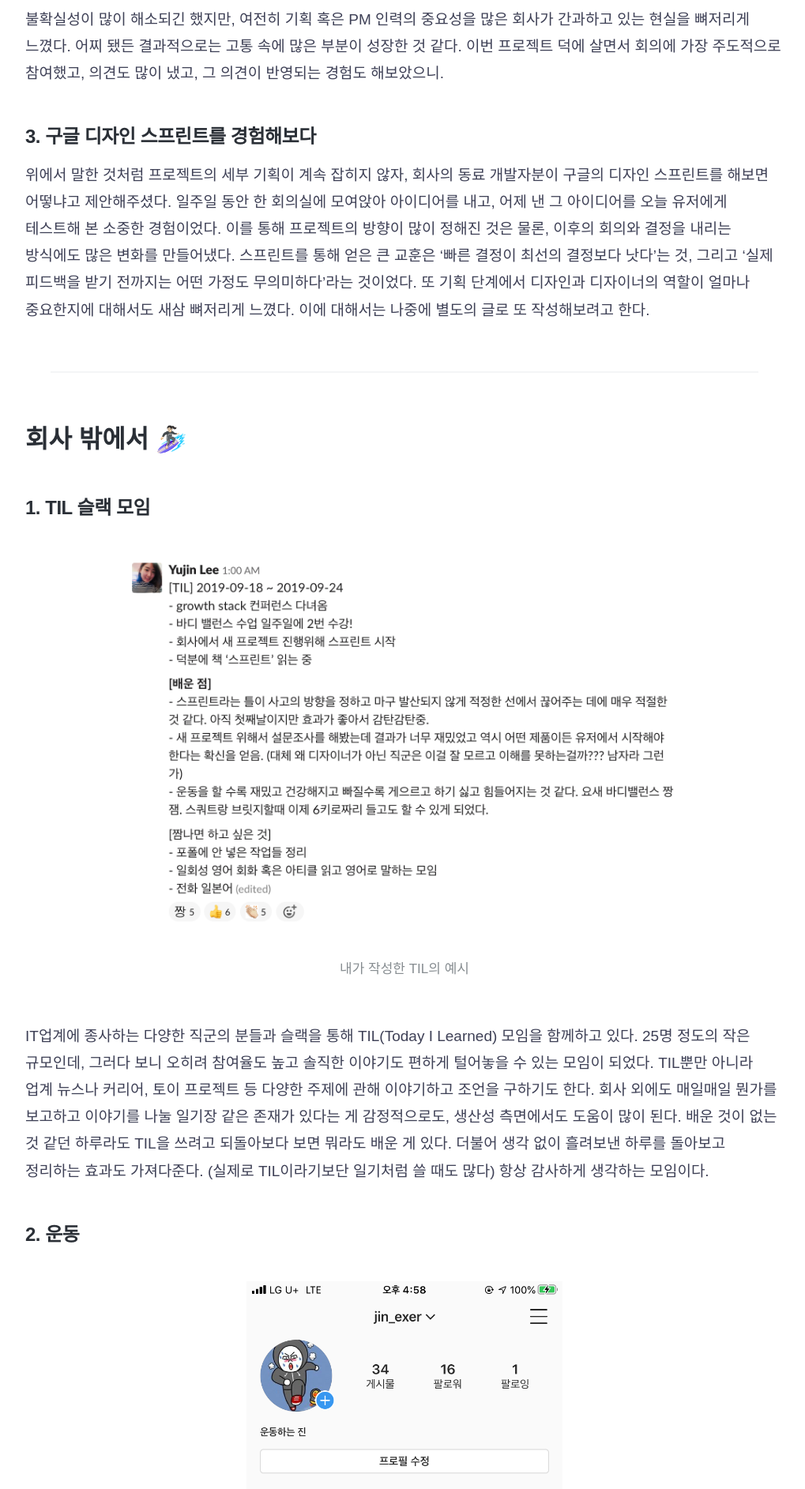
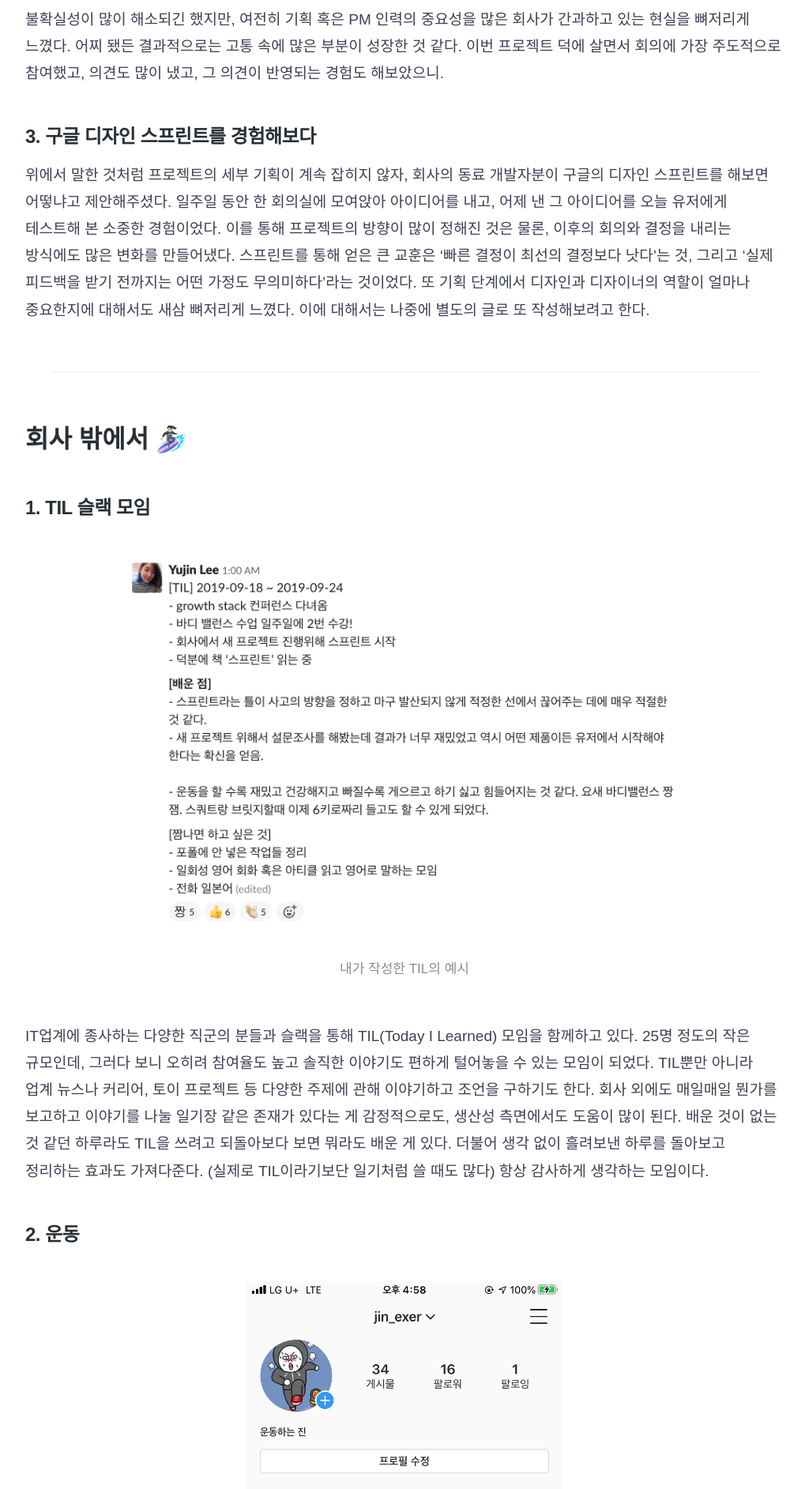
Before and after one commit to yujiinlee/yujiinlee.github.io, a Jekyll site: the page built from _posts/ths/2019-12-31-19review.md, in a window 1280 px wide. Shown: the part 1963-3848 px from the top of the page at 79% size, without its empty margins (128-1147 px from the left). Built offline with Jekyll 4.4.1, drawn with Linux system fonts in a browser that asks for light colours; nearby versions of some CDN libraries; some web fonts are replaced; comment, search, counter and statistics services are not loaded.

Commit message:
no message

```diff
--- a/_posts/ths/2019-12-31-19review.md
+++ b/_posts/ths/2019-12-31-19review.md
@@ -43,7 +43,7 @@
 
 ### 1. TIL 슬랙 모임
 
-![03](/img/2019-12-31/03.png){: width="720"}
+![03](/img/2019-12-31/06.png){: width="720"}
 
 <center><h6>내가 작성한 TIL의 예시</h6></center>
 <br>
```
Also changed, not shown: img/2019-12-31/06.png (added).
